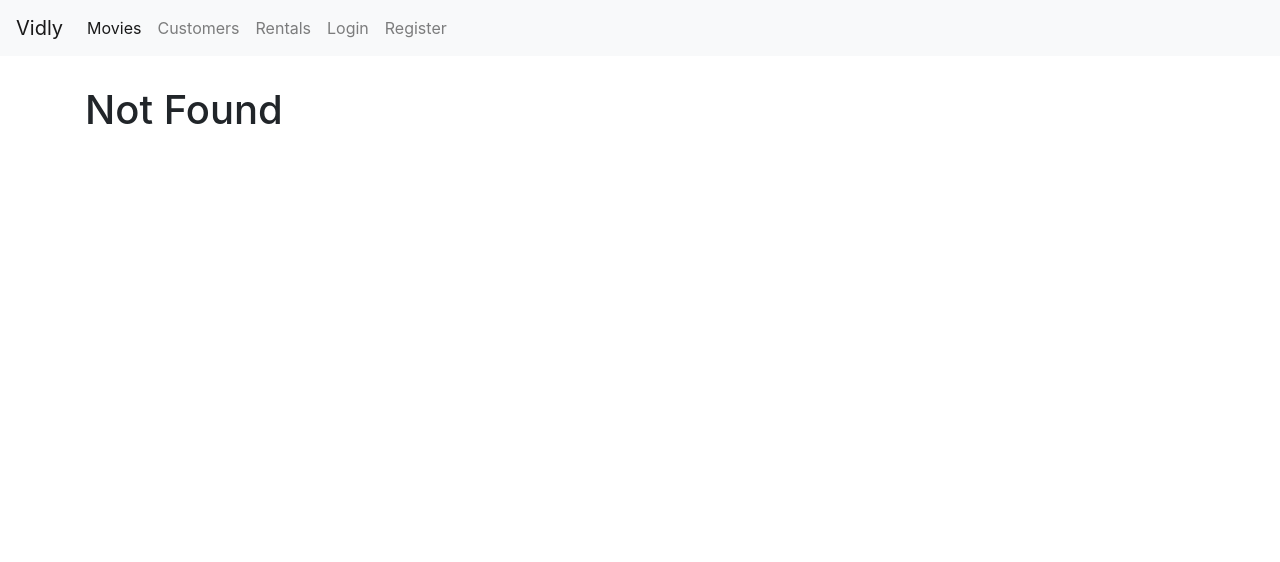
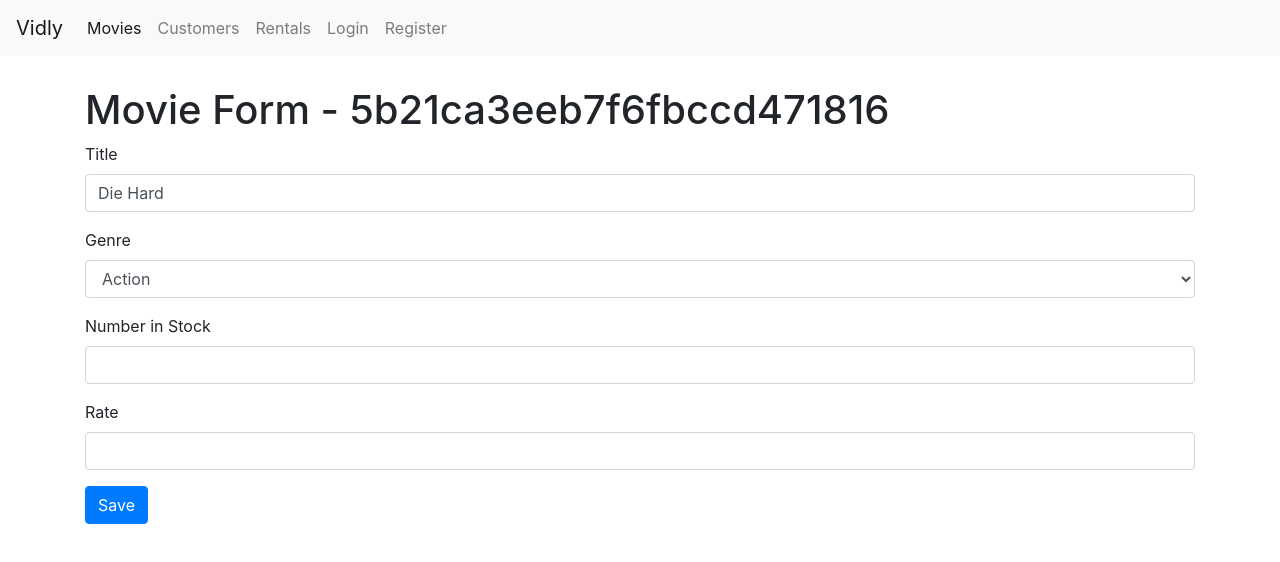
Before and after one commit to samsaravillo/vidly, a React (Create React App) app: page /movies/5b21ca3eeb7f6fbccd471816 in a window 1280 px wide. Before the commit this address led to /not-found. Shown: the top 562 px of the page. Built offline with nearby package versions, Linux system fonts and the light colour scheme.

Commit message:
fix params id for new movie form

```diff
--- a/src/App.js
+++ b/src/App.js
@@ -22,8 +22,7 @@ class App extends Component {
             <Switch>
               <Route path="/register" component={RegisterForm} />
               <Route path="/login" component={LoginForm} />
-              <Route path="/movies/new" component={MovieForm} />
-              <Route path="/movies/:_id" component={MovieForm} />
+              <Route path="/movies/:_id" component={MovieForm}  />
               <Route path="/movies" component={Movies} />
               <Route path="/customers" component={Customers} />
               <Route path="/rentals" component={Rentals} />
--- a/src/components/movieForm.jsx
+++ b/src/components/movieForm.jsx
@@ -35,8 +35,8 @@ class MovieForm extends Form {
   componentDidMount() {
     const genres = getGenres();
     this.setState({ genres });
-
-    const movieId = this.props.match.params.id;
+    console.log(this.props);
+    const movieId = this.props.match.params._id;
     if (movieId === "new") {
       return;
     }
--- a/src/components/movies.jsx
+++ b/src/components/movies.jsx
@@ -88,8 +88,8 @@ class Movies extends Component {
             />
           </div>
           <div className="col">
-            <Link className="navbar-brand" to="/movies/new">
-              <button className="btn btn-primary">New Movie</button>
+            <Link className="btn btn-primary" to="/movies/new">
+              New Movie
             </Link>
             <h3>Showing {totalCount} movies in the database.</h3>
             <MoviesTable
```
Also changed, not shown: 2 other files (tests, documents, lock files or other folders).
